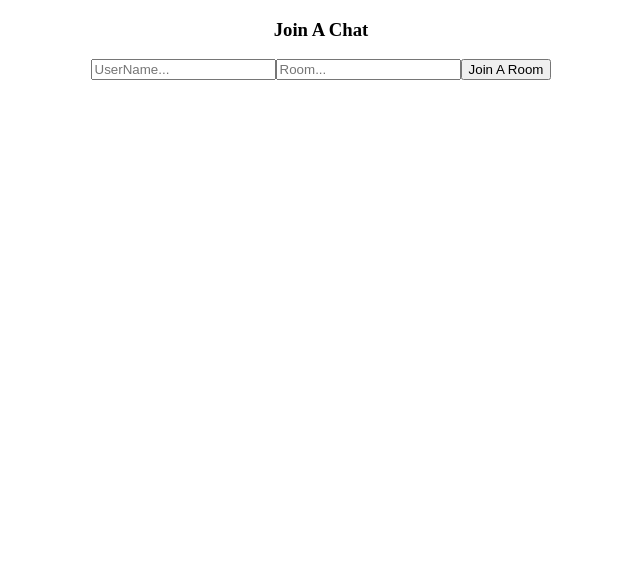
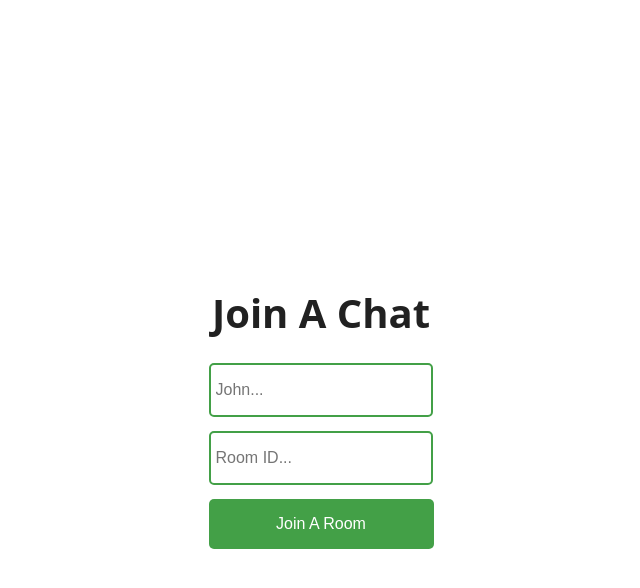
Before and after one commit to Ven1204/live_Chat, a React (Create React App) app in the folder client/: page / in a window 1280 px wide. Shown: the top 588 px of the page, without its empty margins (319-959 px from the left). Built offline with nearby package versions, Linux system fonts and the light colour scheme; no server answers.

Commit message:
installed library react scroll to bot

```diff
--- a/client/package.json
+++ b/client/package.json
@@ -9,6 +9,7 @@
     "react": "^18.2.0",
     "react-dom": "^18.2.0",
     "react-scripts": "5.0.1",
+    "react-scroll-to-bottom": "^4.2.0",
     "socket.io-client": "^4.5.1",
     "web-vitals": "^2.1.4"
   },
--- a/client/src/App.css
+++ b/client/src/App.css
@@ -1,38 +1,199 @@
 .App {
+  width: 100vw;
+  height: 100vh;
+  background: #fff;
+  color: #212121;
+  font-family: "Open Sans", sans-serif;
+  display: grid;
+  place-items: center;
+}
+
+body {
+  margin: 0%;
+  padding: 0%;
+}
+
+@import url("https://fonts.googleapis.com/css?family=Open+Sans:300,400,700");
+
+.joinChatContainer {
+  display: flex;
+  flex-direction: column;
   text-align: center;
 }
 
-.App-logo {
-  height: 40vmin;
-  pointer-events: none;
+.joinChatContainer h3 {
+  font-size: 2.5rem;
+  margin-bottom: 1rem;
 }
 
-@media (prefers-reduced-motion: no-preference) {
-  .App-logo {
-    animation: App-logo-spin infinite 20s linear;
-  }
+.joinChatContainer input {
+  width: 210px;
+  height: 40px;
+  margin: 7px;
+  border: 2px solid #43a047;
+  border-radius: 5px;
+  padding: 5px;
+  font-size: 16px;
 }
 
-.App-header {
-  background-color: #282c34;
-  min-height: 100vh;
-  display: flex;
-  flex-direction: column;
-  align-items: center;
-  justify-content: center;
-  font-size: calc(10px + 2vmin);
-  color: white;
+.joinChatContainer button {
+  width: 225px;
+  height: 50px;
+  margin: 7px;
+  border: none;
+  border-radius: 5px;
+  padding: 5px;
+  font-size: 16px;
+  background: #43a047;
+  color: #fff;
+  cursor: pointer;
 }
 
-.App-link {
-  color: #61dafb;
+.joinChatContainer button:hover {
+  background: #2e7d32;
 }
 
-@keyframes App-logo-spin {
-  from {
-    transform: rotate(0deg);
-  }
-  to {
-    transform: rotate(360deg);
-  }
+.chat-window {
+  width: 300px;
+  height: 420px;
 }
+
+.chat-window p {
+  margin: 0;
+}
+
+.chat-window .chat-header {
+  height: 45px;
+  border-radius: 6px;
+  background: #263238;
+  position: relative;
+  cursor: pointer;
+}
+
+.chat-window .chat-header p {
+  display: block;
+  padding: 0 1em 0 2em;
+  color: #fff;
+  font-weight: 700;
+  line-height: 45px;
+}
+
+.chat-window .chat-body {
+  height: calc(450px - (45px + 70px));
+  border: 1px solid #263238;
+  background: #fff;
+
+  position: relative;
+}
+
+.chat-window .chat-body .message-container {
+  width: 100%;
+  height: 100%;
+  overflow-y: scroll;
+  overflow-x: hidden;
+}
+
+.chat-window .chat-body .message-container::-webkit-scrollbar {
+  display: none;
+}
+
+.chat-window .chat-body .message {
+  height: auto;
+  padding: 10px;
+  display: flex;
+}
+
+.chat-window .chat-body .message .message-content {
+  width: auto;
+  height: auto;
+  min-height: 40px;
+  max-width: 120px;
+  background-color: #43a047;
+  border-radius: 5px;
+  color: white;
+  display: flex;
+  align-items: center;
+  margin-right: 5px;
+  margin-left: 5px;
+  padding-right: 5px;
+  padding-left: 5px;
+  overflow-wrap: break-word;
+  word-break: break-word;
+}
+
+#you {
+  justify-content: flex-start;
+}
+
+#you .message-content {
+  justify-content: flex-start;
+}
+
+#you .message-meta {
+  justify-content: flex-start;
+  margin-left: 5px;
+}
+
+#other {
+  justify-content: flex-end;
+}
+
+#other .message-content {
+  justify-content: flex-end;
+  background-color: cornflowerblue;
+}
+
+#other .message-meta {
+  justify-content: flex-end;
+  margin-right: 5px;
+}
+
+.message-meta #author {
+  margin-left: 10px;
+  font-weight: bold;
+}
+
+.chat-window .chat-body .message .message-meta {
+  display: flex;
+  font-size: 12px;
+}
+
+.chat-window .chat-footer {
+  height: 40px;
+  border: 1px solid #263238;
+  border-top: none;
+  display: flex;
+}
+
+.chat-window .chat-footer input {
+  height: 100%;
+  flex: 85%;
+  border: 0;
+  padding: 0 0.7em;
+  font-size: 1em;
+  border-right: 1px dotted #607d8b;
+
+  outline: none;
+  font-family: "Open Sans", sans-serif;
+}
+
+.chat-window .chat-footer button {
+  border: 0;
+  display: grid;
+  place-items: center;
+  cursor: pointer;
+  flex: 15%;
+  height: 100%;
+  background: transparent;
+  outline: none;
+  font-size: 25px;
+  color: lightgray;
+}
+
+.chat-window .chat-footer button:hover {
+  color: #43a047;
+}
+
+.hide {
+  opacity: 0 !important;
+}
--- a/client/src/App.js
+++ b/client/src/App.js
@@ -1,40 +1,45 @@
-import './App.css';
+import "./App.css";
 import io from "socket.io-client";
-import { useState } from 'react';
-import Chat from './Chat';
+import { useState } from "react";
+import Chat from "./Chat";
 
 const socket = io.connect("http://localhost:3001");
 
-
 function App() {
-  const [userName, setUserName] = useState("");
+  const [username, setUsername] = useState("");
   const [room, setRoom] = useState("");
   const [showChat, setShowChat] = useState(false);
 
   const joinRoom = () => {
-    if(userName !== "" && room !== ""){
+    if (username !== "" && room !== "") {
       socket.emit("join_room", room);
       setShowChat(true);
     }
-  }
+  };
 
   return (
     <div className="App">
       {!showChat ? (
-        <div className="join-chat-container">
+        <div className="joinChatContainer">
           <h3>Join A Chat</h3>
-          <input type="text" placeholder='UserName...' onChange={(event) => {setUserName(event.target.value)}} />
-          <input type="text" placeholder='Room...' onChange={(event) => {setRoom(event.target.value)}} />
+          <input
+            type="text"
+            placeholder="John..."
+            onChange={(event) => {
+              setUsername(event.target.value);
+            }}
+          />
+          <input
+            type="text"
+            placeholder="Room ID..."
+            onChange={(event) => {
+              setRoom(event.target.value);
+            }}
+          />
           <button onClick={joinRoom}>Join A Room</button>
         </div>
-      )
-      :
-      (
-        <Chat
-          socket={socket}
-          username={userName}
-          room={room}
-        />
+      ) : (
+        <Chat socket={socket} username={username} room={room} />
       )}
     </div>
   );
--- a/client/src/Chat.js
+++ b/client/src/Chat.js
@@ -1,51 +1,77 @@
-import React, { useEffect, useState } from 'react';
+import React, { useEffect, useState } from "react";
+import ScrollToBottom from "react-scroll-to-bottom";
 
-function Chat({socket, username, room}) {
-  const [message, setMessage] = useState("");
+function Chat({ socket, username, room }) {
+  const [currentMessage, setCurrentMessage] = useState("");
   const [messageList, setMessageList] = useState([]);
 
-  const sendMessage = async() =>{
-    if(message !== ""){
+  const sendMessage = async () => {
+    if (currentMessage !== "") {
       const messageData = {
         room: room,
-        name:  username,
-        message: message,
+        author: username,
+        message: currentMessage,
         time:
-          new Date(Date.now()).getHours() + ":" + new Date(Date.now()).getMinutes() + " " + new Date().toLocaleString('en-us', {  weekday: 'long' })
-      }
+          new Date(Date.now()).getHours() +
+          ":" +
+          new Date(Date.now()).getMinutes(),
+      };
 
       await socket.emit("send_message", messageData);
+      setMessageList((list) => [...list, messageData]);
+      setCurrentMessage("");
     }
   };
 
   useEffect(() => {
-    socket.on('recieve_message', (data)=>{
-      setMessageList((list) => [...list, data])
+    socket.on("receive_message", (data) => {
+      setMessageList((list) => [...list, data]);
     });
   }, [socket]);
 
   return (
-    <div>
+    <div className="chat-window">
       <div className="chat-header">
         <p>Live Chat</p>
       </div>
-
       <div className="chat-body">
-        {messageList.map((content)=>{
-          return <h1>{content.message}</h1>
-        })}
+        <ScrollToBottom className="message-container">
+          {messageList.map((messageContent) => {
+            return (
+              <div
+                className="message"
+                id={username === messageContent.author ? "you" : "other"}
+              >
+                <div>
+                  <div className="message-content">
+                    <p>{messageContent.message}</p>
+                  </div>
+                  <div className="message-meta">
+                    <p id="time">{messageContent.time}</p>
+                    <p id="author">{messageContent.author}</p>
+                  </div>
+                </div>
+              </div>
+            );
+          })}
+        </ScrollToBottom>
       </div>
-
       <div className="chat-footer">
         <input
           type="text"
-          placeholder='Your message..'
-          onChange = {(event) => {setMessage(event.target.value)}}
+          value={currentMessage}
+          placeholder="Hey..."
+          onChange={(event) => {
+            setCurrentMessage(event.target.value);
+          }}
+          onKeyPress={(event) => {
+            event.key === "Enter" && sendMessage();
+          }}
         />
-        <button onClick={sendMessage}>send</button>
+        <button onClick={sendMessage}>Send</button>
       </div>
     </div>
-  )
+  );
 }
 
-export default Chat
+export default Chat;
```
Also changed, not shown: 2 other files (tests, documents, lock files or other folders).
